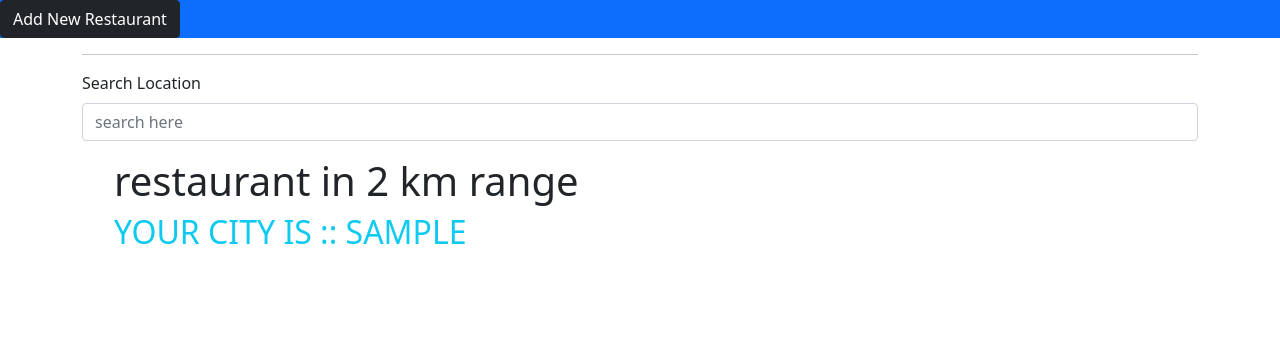
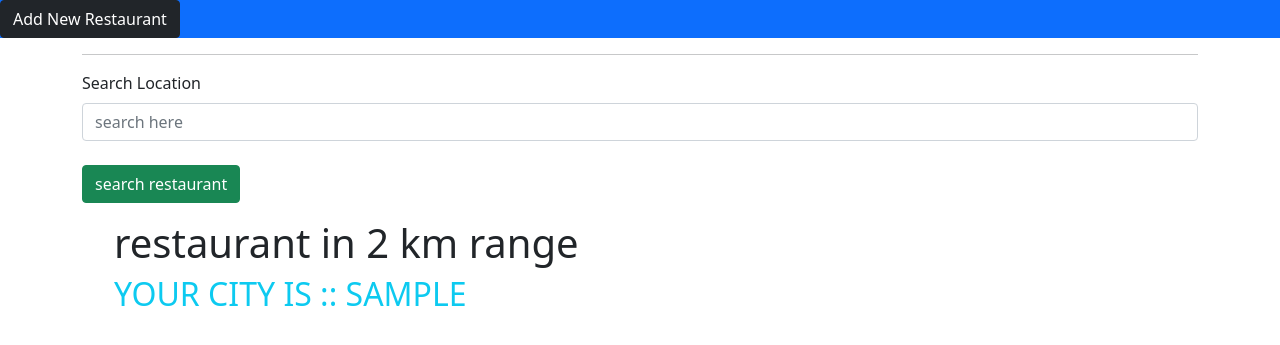
Before and after one commit to CODEr-SaNjU/Searchbar, a Django app: template nearrest/templates/frontend/base.htm in a window 1280 px wide. Shown: the top 345 px of the page. Run offline with Django 3.2, Linux system fonts and the light colour scheme; tables that the repository leaves empty hold one stand-in row (values such as "Sample post"); the template is opened without the code that fills it: values that come from a table or form of the project are taken from there, most other values are stand-ins (such as "Sample title", 1, 10 or a date in 2020); some libraries are stand-ins or nearby versions.

Commit message:
final done

```diff
--- a/nearrest/templates/frontend/base.htm
+++ b/nearrest/templates/frontend/base.htm
@@ -16,8 +16,13 @@
     <div class="container">
       <hr>
       <div class="mb-3">
-        <label for="locationsearch" class="form-label">Search Location</label>
-        <input type="text" class="form-control" id="locationsearch" placeholder="search here">
+        <form method="POST" action="">
+          {% csrf_token %}
+          <label for="locationsearch" class="form-label">Search Location</label>
+          <input type="text" class="form-control" name="locationsearch" id="locationsearch" placeholder="search here">
+          <br>
+          <button type="submit" class="btn btn-success">search restaurant</button>
+        </form>
       </div>
       <ul>
         <h1>restaurant in 2 km range</h1>
@@ -59,9 +64,10 @@ $(document).ready(function () {
   });
   google.maps.event.addListener(autocomplete, 'place_changed', function () {
     var near_place = autocomplete.getPlace();
-
-    console.log(near_place.geometry.location.lat())
-    console.log(near_place.geometry.location.lng())
+    var lattitude = near_place.geometry.location.lat()
+    var lng = near_place.geometry.location.lng()
+    console.log(lattitude)
+    console.log(lng)
   });
 });
 
```
Also changed, not shown: nearrest/nearapp/views.py (+4 -5 lines), requirements.txt (added, +66 -0 lines).
